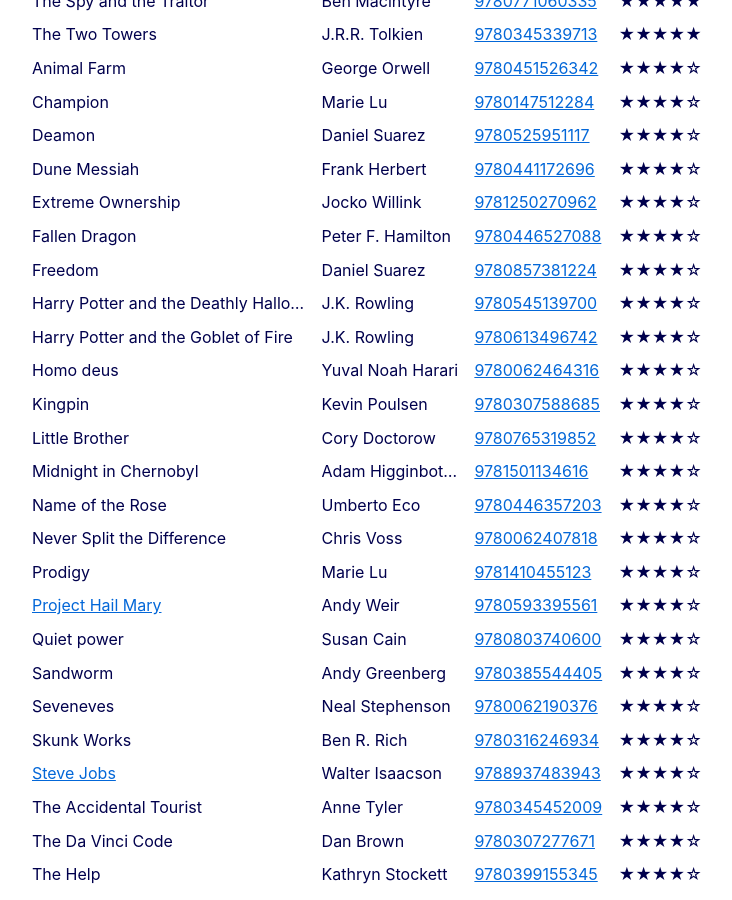
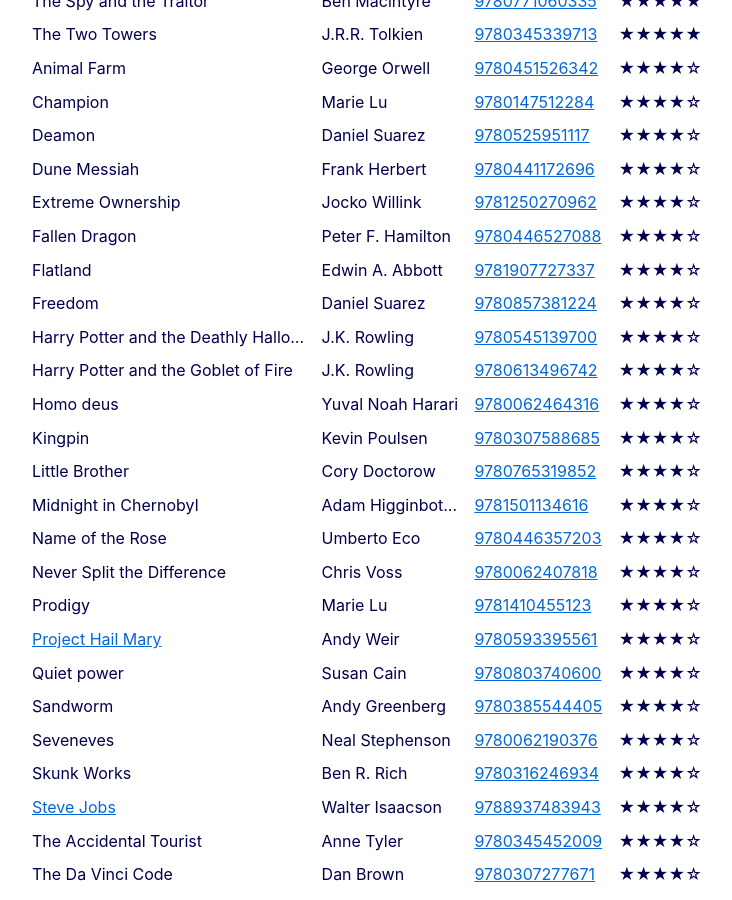
Before and after one commit to cimm/suffix, a Jekyll site: the page built from reading/index.html, in a window 1280 px wide and 900 px high, scrolled down 574 px. Shown: the whole window, without its empty margins (273-1005 px from the left). Built offline with Jekyll 4.4.1, drawn with Linux system fonts in a browser that asks for light colours.

Commit message:
Add Flatland to reading list

```diff
--- a/_data/books.yml
+++ b/_data/books.yml
@@ -86,6 +86,10 @@
   author: "Michael Lewis"
   isbn13: 9780393244663
   rating: 5
+- name: "Flatland"
+  author: "Edwin A. Abbott"
+  isbn13: 9781907727337
+  rating: 4
 - name: "Freedom"
   author: "Daniel Suarez"
   isbn13: 9780857381224
```
